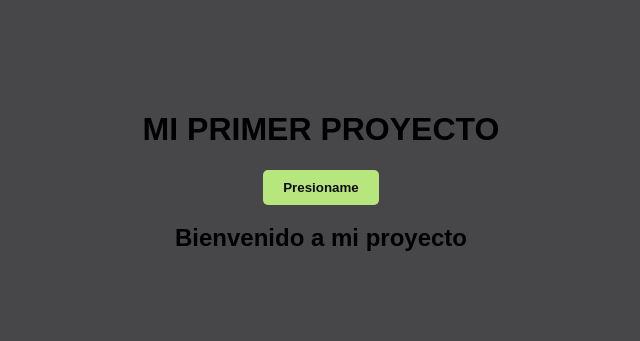
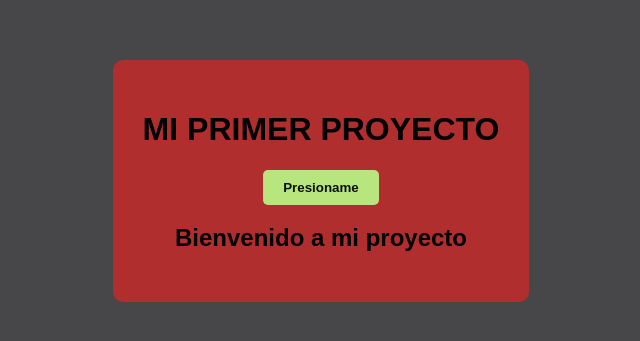
Before and after one commit to cecibolado/pilartecno2026, a plain HTML site: page index.html in a window 1280 px wide. Shown: the part 219-560 px from the top of the page, without its empty margins (319-959 px from the left). Drawn offline with Linux system fonts and the light colour scheme.

Commit message:
cambio en el fondo

```diff
--- a/style.css
+++ b/style.css
@@ -11,11 +11,8 @@ body {
 }
 
 .container {
-<<<<<<< HEAD
   background: rgb(230, 20, 20);
-=======
   background: rgb(177, 46, 46);
->>>>>>> feature/title
   padding: 30px;
   border-radius: 10px;
   text-align: center;
```
